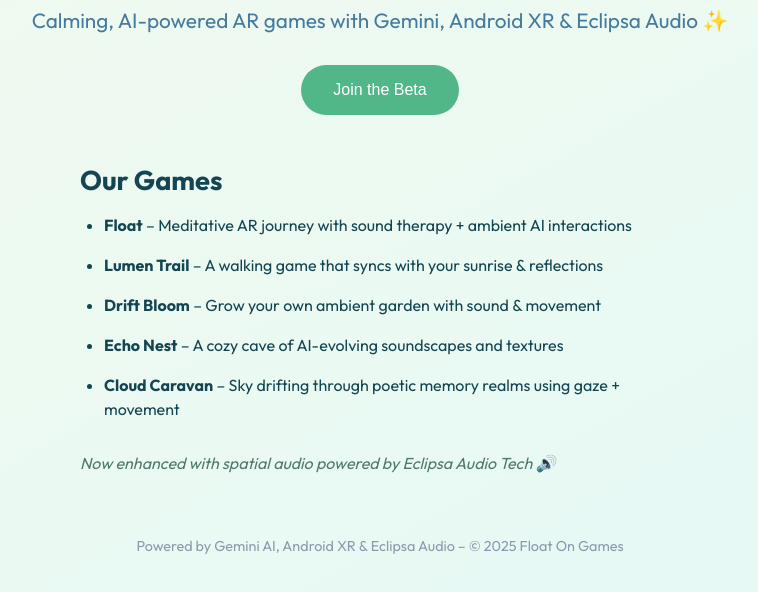
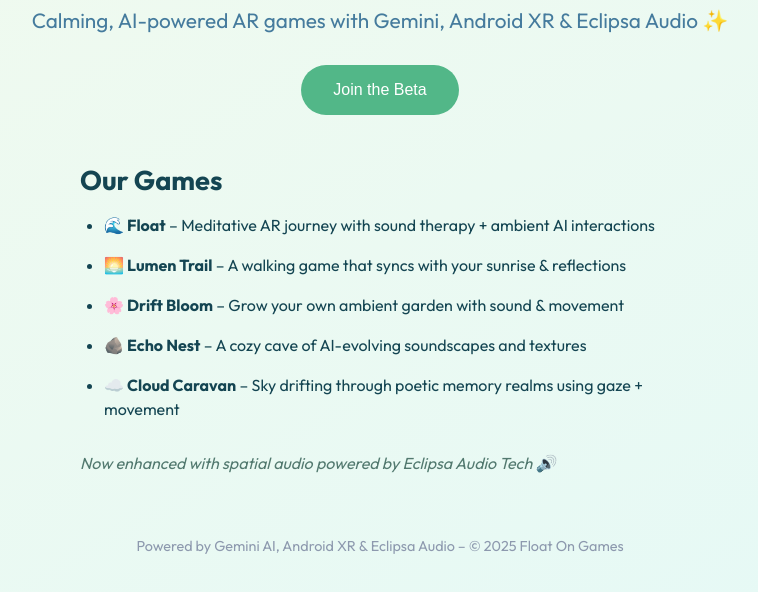
Before and after one commit to BlinksyXYZ/floaton-landing, a plain HTML site: page index.html in a window 1280 px wide. Shown: the part 112-704 px from the top of the page, without its empty margins (260-1018 px from the left). Drawn offline with Linux system fonts and the light colour scheme.

Commit message:
Update index.html

```diff
--- a/index.html
+++ b/index.html
@@ -95,12 +95,12 @@
   <section class="features">
     <h2>Our Games</h2>
     <ul>
-      <li><strong>Float</strong> – Meditative AR journey with sound therapy + ambient AI interactions</li>
-      <li><strong>Lumen Trail</strong> – A walking game that syncs with your sunrise & reflections</li>
-      <li><strong>Drift Bloom</strong> – Grow your own ambient garden with sound & movement</li>
-      <li><strong>Echo Nest</strong> – A cozy cave of AI-evolving soundscapes and textures</li>
-      <li><strong>Cloud Caravan</strong> – Sky drifting through poetic memory realms using gaze + movement</li>
-    </ul>
+  <li><strong>🌊 Float</strong> – Meditative AR journey with sound therapy + ambient AI interactions</li>
+  <li><strong>🌅 Lumen Trail</strong> – A walking game that syncs with your sunrise & reflections</li>
+  <li><strong>🌸 Drift Bloom</strong> – Grow your own ambient garden with sound & movement</li>
+  <li><strong>🪨 Echo Nest</strong> – A cozy cave of AI-evolving soundscapes and textures</li>
+  <li><strong>☁️ Cloud Caravan</strong> – Sky drifting through poetic memory realms using gaze + movement</li>
+</ul>
     <p style="margin-top: 2rem; font-style: italic; color: #52796F;">
       Now enhanced with spatial audio powered by Eclipsa Audio Tech 🔊
     </p>
```
